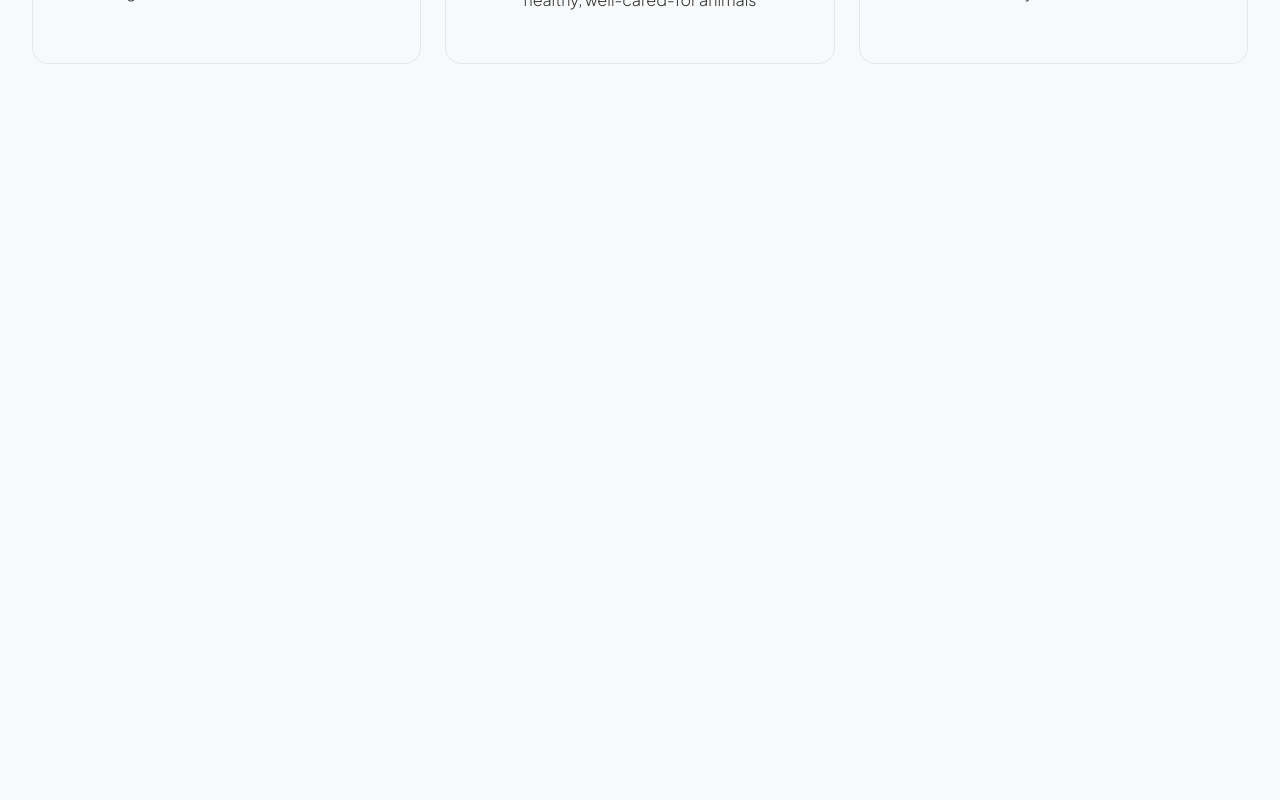
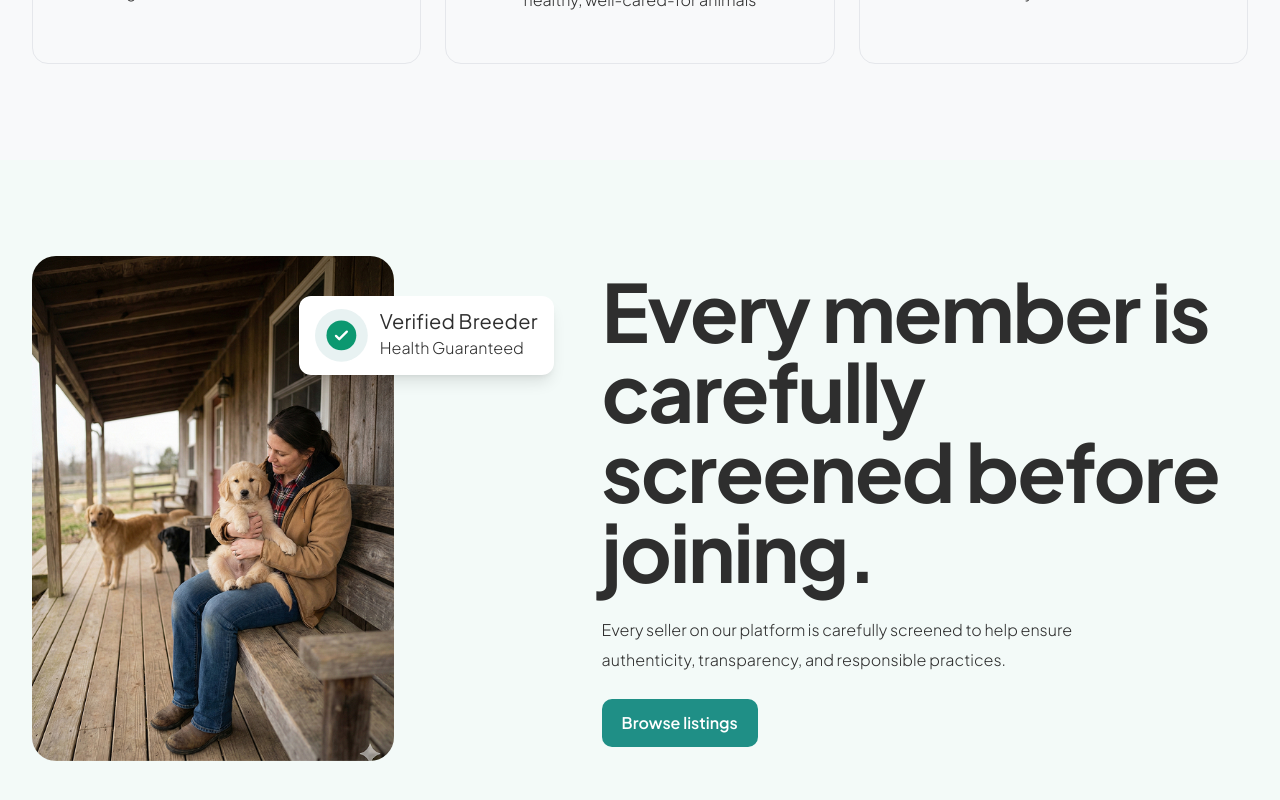
Before and after one commit to NH-Shohan/pets-plus, a Next.js app: page / in a window 1280 px wide. Shown: the part 2167-2967 px from the top of the page. Before the commit the page ends 2327 px from the top, so only its background shows below. Built offline with nearby package versions, Linux system fonts and the light colour scheme.

Commit message:
feat: add Verified Breeders section to homepage, including a new component and associated image and icon assets.

```diff
--- a/src/app/page.tsx
+++ b/src/app/page.tsx
@@ -1,5 +1,6 @@
 import Categories from '@/components/sections/Categories';
 import Hero from '@/components/sections/Hero';
+import VerifiedBreeders from '@/components/sections/VerifiedBreeders';
 import WhyTrustUs from '@/components/sections/WhyTrustUs';
 
 export default function Home() {
@@ -8,6 +9,7 @@ export default function Home() {
       <Hero />
       <Categories />
       <WhyTrustUs />
+      <VerifiedBreeders />
     </main>
   );
 }
--- /dev/null
+++ b/src/components/sections/VerifiedBreeders.tsx
@@ -0,0 +1,52 @@
+'use client';
+
+import Button from '@/components/ui/Button';
+import Image from 'next/image';
+
+export default function VerifiedBreeders() {
+  return (
+    <section className="w-full bg-mint-faint py-16 sm:py-20 lg:py-24">
+      <div className="mx-auto container px-4 sm:px-6 lg:px-8">
+        <div className="grid grid-cols-1 lg:grid-cols-5 gap-8 lg:gap-52 items-center">
+          {/* Left - Image */}
+          <div className="relative col-span-2">
+            <div className="relative rounded-3xl overflow-hidden">
+              <Image
+                src="/verified.png"
+                alt="Verified breeder with puppy"
+                width={500}
+                height={400}
+                className="w-full h-auto object-cover"
+              />
+            </div>
+
+            {/* Verified Badge */}
+            <div className="absolute top-4 right-4 sm:top-10 sm:-right-4 lg:-right-40 bg-surface rounded-xl px-4 py-3 shadow-lg flex items-center gap-3">
+              <Image src="/check-circle.svg" alt="Verified" width={53} height={53} />
+              <div>
+                <p className="text-body-medium text-foreground leading-tight!">Verified Breeder</p>
+                <p className="text-body-base">Health Guaranteed</p>
+              </div>
+            </div>
+          </div>
+
+          {/* Right - Content */}
+          <div className="flex flex-col items-start gap-6 lg:col-span-3">
+            <h2 className="text-hero-secondary text-foreground text-left!">
+              Every member is carefully screened before joining.
+            </h2>
+
+            <p className="text-body-base text-foreground max-w-lg">
+              Every seller on our platform is carefully screened to help ensure authenticity, transparency, and
+              responsible practices.
+            </p>
+
+            <Button variant="primary" size="default">
+              Browse listings
+            </Button>
+          </div>
+        </div>
+      </div>
+    </section>
+  );
+}
```
Also changed, not shown: public/check-circle.svg (added), public/verified.png (added).
